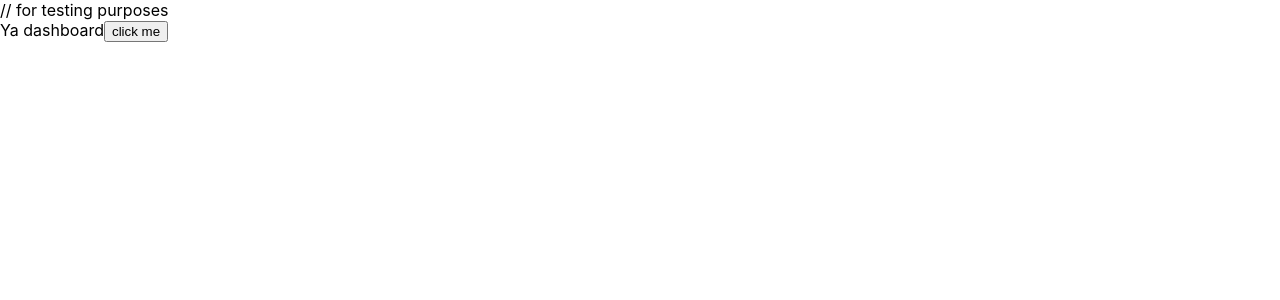
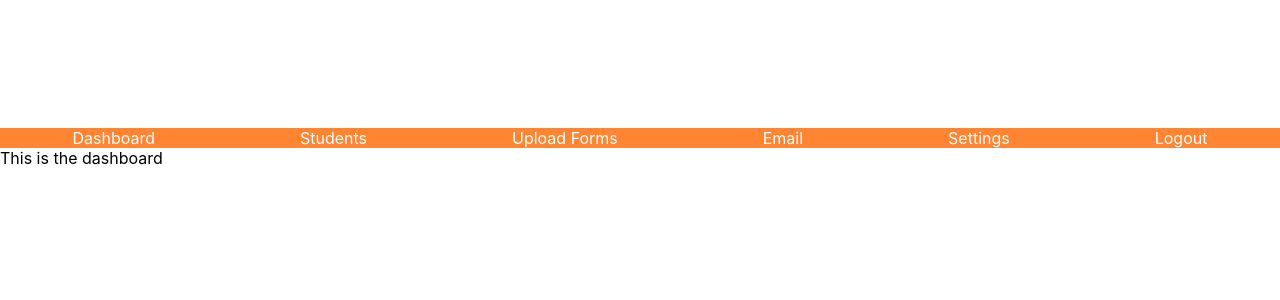
Before and after one commit to JumboCode/South-Florida-Jewish-Academy, a React (Create React App) app in the folder sfja/: page /header in a window 1280 px wide. Shown: the top 300 px of the page. Built offline with nearby package versions, Linux system fonts and the light colour scheme.

Commit message:
CSS, changed setState to lambda, TODO modularize so header can be easily changed for all links (currently works for dashboard and students for testing)

```diff
--- a/sfja/src/Header.js
+++ b/sfja/src/Header.js
@@ -1,38 +1,57 @@
 import React from 'react';
+import ReactDOM from 'react-dom';
+import './header.css';
 
-class Header extends React.Component {
+class header extends React.Component {
 
     constructor(props){
         super(props);
         this.state = {tab: "dashboard"};
+        //this.clickTab = this.clickTab.bind(this);
     }
     componentDidMount(){
 
     }
-    //handle click changes tab
-    clickButton = () => {
-      this.setState({
-        tab: "students"
-      })
-    }
     render() {
 
-        if (this.state.tab == "dashboard"){
-                  return(
-             <div> Ya dashboard
-             <button onClick={this.clickButton}>click me</button></div>
+      const {tab} = this.state;
+        if (tab == "dashboard"){
+          return(
+            //TODO modularize-- have react write this code for other ones
+            <div>
+              <div class ="navbar">
+              <a onClick={() => this.setState({tab:"dashboard"})}> Dashboard </a>
+              <a onClick={() => this.setState({tab:"students"})}> Students </a>
+              <a onClick={() => this.setState({tab:"upload forms"})}> Upload Forms</a>
+              <a onClick={() => this.setState({tab:"email"})}> Email </a>
+              <a onClick={() => this.setState({tab:"settings"})}> Settings </a>
+              <a onClick={() => this.setState({tab:"logout"})}> Logout </a>
+              </div>
+              This is the dashboard
+            </div>
           )
         }
-        if (this.state.tab == "students"){
+        if (tab == "students"){
           return(
-            <div> Yo students </div>
+             <div>
+              <div class ="navbar">
+              <a onClick={() => this.setState({tab:"dashboard"})}> Dashboard </a>
+              <a onClick={() => this.setState({tab:"students"})}> Students </a>
+              <a onClick={() => this.setState({tab:"upload forms"})}> Upload Forms</a>
+              <a onClick={() => this.setState({tab:"email"})}> Email </a>
+              <a onClick={() => this.setState({tab:"settings"})}> Settings </a>
+              <a onClick={() => this.setState({tab:"logout"})}> Logout </a>
+              </div>
+              This is the students page
+
+            </div>
           );
         }
-        if (this.state.tab == "upload forms"){
+        if (tab == "upload forms"){
            return(
             <div>Yo upload yo forms here</div>
           );
         }
   };
 };
-export default Header;
+export default header;
--- /dev/null
+++ b/sfja/src/header.css
@@ -0,0 +1,14 @@
+
+.navbar {
+    margin-top: 10%;
+    height: 20%;
+    display: flex;
+    justify-content: space-around;
+    background-color: #ff8533;
+    color: #ffffff;
+
+}
+.navbar a:hover {
+    color: rgb(221, 219, 219);
+    cursor: pointer;
+  }
--- a/sfja/src/index.js
+++ b/sfja/src/index.js
@@ -5,7 +5,7 @@ import Admin from './Admin';
 import Form from './Form';
 import * as serviceWorker from './serviceWorker';
 import {Route, BrowserRouter as Router, Redirect} from 'react-router-dom';
-import Header from './Header';
+import header from './header';
 
 const routing = (
   <Router>
@@ -15,8 +15,7 @@ const routing = (
       </Route>
       <Route exact path="/admin" component={Admin} />
       <Route path="/form/:key" component={Form} />
-      // for testing purposes
-      <Route exact path = "/header" component = {Header} />
+      <Route exact path = "/header" component = {header} />
     </div>
   </Router>
 );
```
